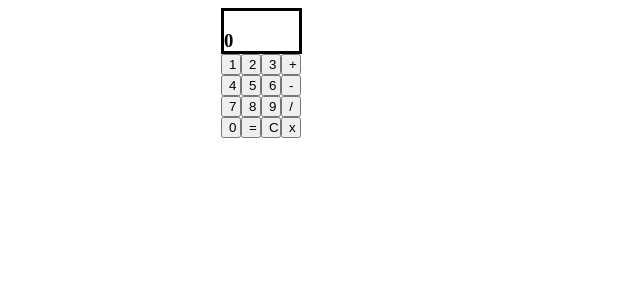
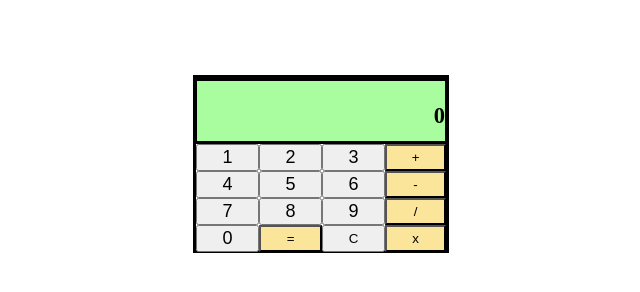
Before and after one commit to smccourtb/calculator, a plain HTML site: page index.html in a window 1280 px wide. Shown: the whole page, without its empty margins (319-959 px from the left). Drawn offline with Linux system fonts and the light colour scheme.

Commit message:
center in page and add color to operator buttons

```diff
--- a/app.js
+++ b/app.js
@@ -97,33 +97,40 @@ function cleared() {
 };
 
 function checkForOperation(operation) {
-    if(operator === "equals") {
+    if (!firstNumber) {
+        return
+    }
+    if(operation == "equals") {
 
         interimNum1 = operate(firstNumber, secondNumber, operator)
-        display.textContent = interimNum1
+        display.textContent = interimNum1.toFixed(3)
         operator = null
         secondNumber = null
         return
     };
-    if(operator && secondNumber== "0") {
+
+    if(operator && (secondNumber== "0" || !secondNumber)) {
         console.log('its true its true')
         display.textContent = "5318008"
         return alert('5318008')
         // it would be cool to flip the calculator upside down like kids back in the day
     }
 
-    if(firstNumber && secondNumber && operator) {
+    if(firstNumber && secondNumber && operator !== "equals") {
         console.log('yerrp')
         interimNum1 = operate(firstNumber, secondNumber, operator)
         // operator = null;
         firstNumber = interimNum1;
         secondNumber = null;
-        display.textContent = interimNum1
+        display.textContent = interimNum1.toFixed(3)
         // return
     };
 
     if(!operator || operation !==operator) {
         console.log("Storing Operator = ", operation)
         operator = operation
+    }
+    else{
+        return
     };
 };
--- a/style.css
+++ b/style.css
@@ -1,18 +1,41 @@
 #numberContainer {
     display: grid;
-    grid-template-columns: 20px 20px 20px 20px;
+    grid-template-columns: auto auto auto auto;
+    height: 100px
 }
 
 
 
 #screen {
     border-style: solid;
-    width: 75px;
-    height: 40px;
+    border-inline-width: 1px;
+    background-color: rgb(170, 253, 159);
+    width: auto;
+    height: 60px;
+    text-align-last: right;
+    font-size: larger;
 }
 
 #calculator {
+    justify-content: center;
+    border-style: solid;
+    width: 250px;
+    height: 100%;
+}
+
+.operator {
+    background-color: rgba(250, 216, 107, 0.671);
+    height: 100%;
+
+}
+
+.number {
+    font-size: large;
+    height: auto;
+}
+
+body {
+    margin-top: 75px;
     display: grid;
-    grid-template-columns: 200px;
     justify-content: center;
 }
```
